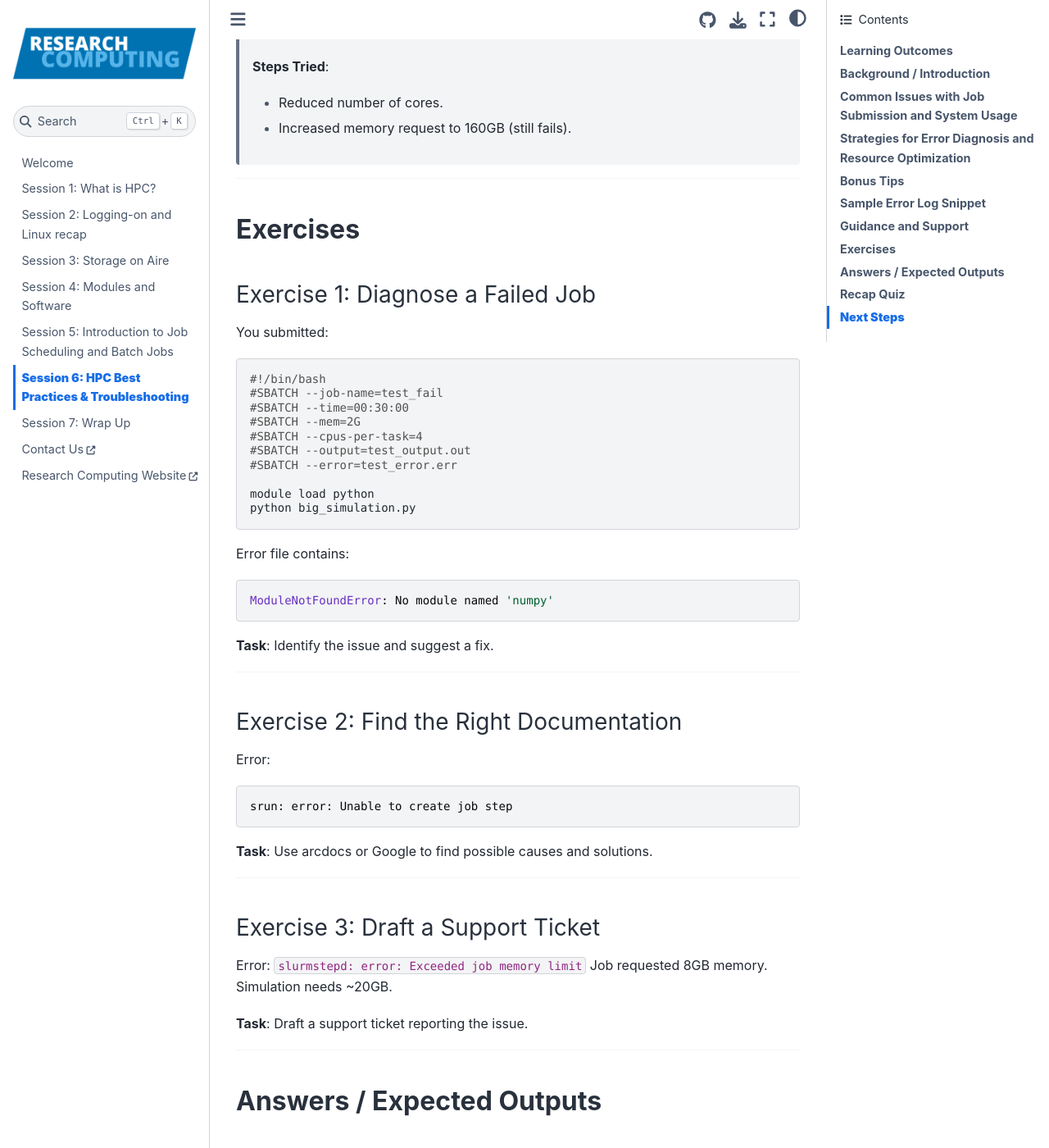
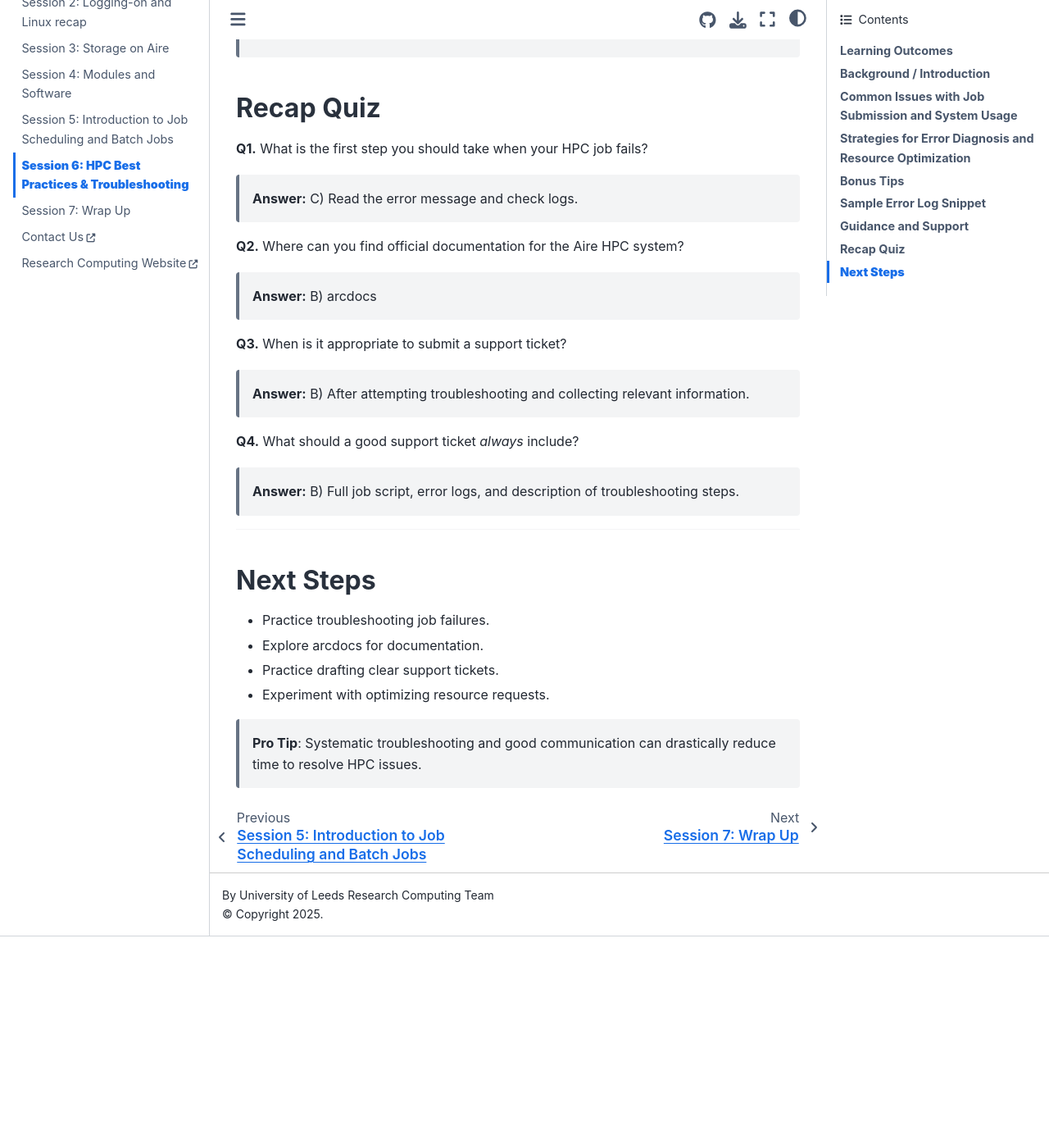
Before and after one commit to ARCTraining/hpc1, a Jupyter Book: the page built from book/best-practices-troubleshooting.md, in a window 1280 px wide and 1400 px high, scrolled down 4437 px. Shown: the whole window at 82% size. Built offline with Jupyter Book 1.0.4 settings and Sphinx 7.4.7 and the Sphinx Book theme 1.1.4, drawn with Linux system fonts in a browser that asks for light colours; after the commit the page ends 5579 px from its top, so only the background shows below that; some of the changed text lies outside the part shown.

Commit message:
Fixes to Troubleshooting

````diff
--- a/book/best-practices-troubleshooting.md
+++ b/book/best-practices-troubleshooting.md
@@ -75,7 +75,6 @@
    * `squeue` — check job status.
    * `scontrol show job <jobID>` — detailed job info.
    * `sacct` — view accounting data after job completes.
-   * `seff <jobID>` — summarize efficiency (CPU and memory).
 
 5. **Resource Requests**:
 
@@ -95,13 +94,11 @@
 
 ## **Bonus Tips**
 
-\::::{admonition} 🔍 Troubleshooting Tips
+### 🔍 Troubleshooting Tips
 
 * **Always check the `.err` file** first — many runtime errors are logged there.
-* **Use `seff <jobID>`** after job completion to quickly check if memory and CPUs were used efficiently.
 * **Google Smartly**: Put error messages in **quotes** to search exact phrases.
 * **Save working job scripts** — version control isn't just for code.
-  \::::
 
 ---
 
@@ -131,7 +128,7 @@
 
 * **arcdocs**:
 
-  * [Aire HPC Documentation](https://arcdocs.leeds.ac.uk/)
+  * [Aire HPC Documentation](https://arcdocs.leeds.ac.uk/aire)
   * Search with clear keywords (e.g., "job submission error", "SLURM memory limit").
 
 * **Google**:
@@ -148,10 +145,7 @@
 
 ### **Submitting a Support Ticket**
 
-Only escalate if:
-
-* You have attempted basic troubleshooting.
-* The issue persists and blocks your work.
+* Only escalate if you have attempted basic troubleshooting.
 
 **How to Write a Good Ticket**:
 
@@ -188,120 +182,6 @@
 > * Reduced number of cores.
 > * Increased memory request to 160GB (still fails).
 
----
-
-## **Exercises**
-
-### Exercise 1: Diagnose a Failed Job
-
-You submitted:
-
-```bash
-#!/bin/bash
-#SBATCH --job-name=test_fail
-#SBATCH --time=00:30:00
-#SBATCH --mem=2G
-#SBATCH --cpus-per-task=4
-#SBATCH --output=test_output.out
-#SBATCH --error=test_error.err
-
-module load python
-python big_simulation.py
-```
-
-Error file contains:
-
-```
-ModuleNotFoundError: No module named 'numpy'
-```
-
-**Task**: Identify the issue and suggest a fix.
-
----
-
-### Exercise 2: Find the Right Documentation
-
-Error:
-
-```
-srun: error: Unable to create job step
-```
-
-**Task**: Use arcdocs or Google to find possible causes and solutions.
-
----
-
-### Exercise 3: Draft a Support Ticket
-
-Error:
-`slurmstepd: error: Exceeded job memory limit`
-Job requested 8GB memory. Simulation needs \~20GB.
-
-**Task**: Draft a support ticket reporting the issue.
-
----
-
-## **Answers / Expected Outputs**
-
-### Exercise 1 Answer
-
-**Issue**:
-
-* The Python environment lacks the `numpy` module.
-
-**Fix**:
-
-* Load a Python module with `numpy` or install it.
-
-Example:
-
-```bash
-module load python/3.10
-pip install --user numpy
-```
-
----
-
-### Exercise 2 Answer
-
-**Search Terms**:
-
-> `SLURM srun Unable to create job step`
-
-**Solution**:
-
-* Insufficient resources or a mismatch between `srun` and job allocation.
-
----
-
-### Exercise 3 Answer
-
-**Support Ticket Draft**:
-
-> **Subject**: Exceeded Job Memory Limit — Job ID 987654
->
-> **Description**:
-> Simulation failed with memory limit error.
->
-> **Job Script**:
->
-> ```bash
-> #SBATCH --mem=8G
-> #SBATCH --time=2:00:00
-> ```
->
-> **Error Log**:
-> `slurmstepd: error: Exceeded job memory limit`
->
-> **Modules Loaded**:
->
-> * python/3.8
->
-> **Steps Tried**:
->
-> * Reviewed simulation memory needs (\~20GB).
-
----
 
 ## **Recap Quiz**
 
@@ -311,21 +191,16 @@
 > **Answer:** C) Read the error message and check logs.
 
 **Q2.**
-Which of the following is *NOT* a good practice for troubleshooting HPC jobs?
-
-> **Answer:** B) Ignore error logs and focus on the job script.
-
-**Q3.**
 Where can you find official documentation for the Aire HPC system?
 
 > **Answer:** B) arcdocs
 
-**Q4.**
+**Q3.**
 When is it appropriate to submit a support ticket?
 
 > **Answer:** B) After attempting troubleshooting and collecting relevant information.
 
-**Q5.**
+**Q4.**
 What should a good support ticket *always* include?
 
 > **Answer:** B) Full job script, error logs, and description of troubleshooting steps.
````
